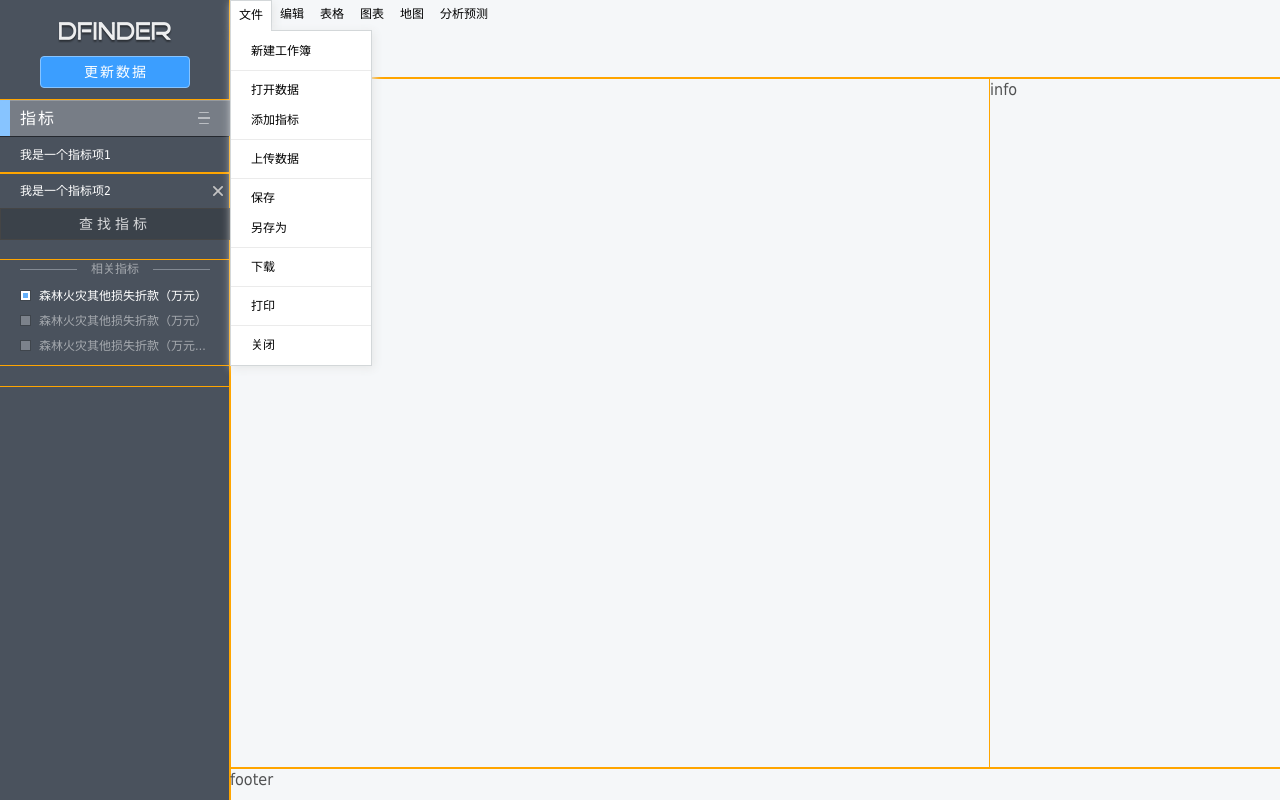
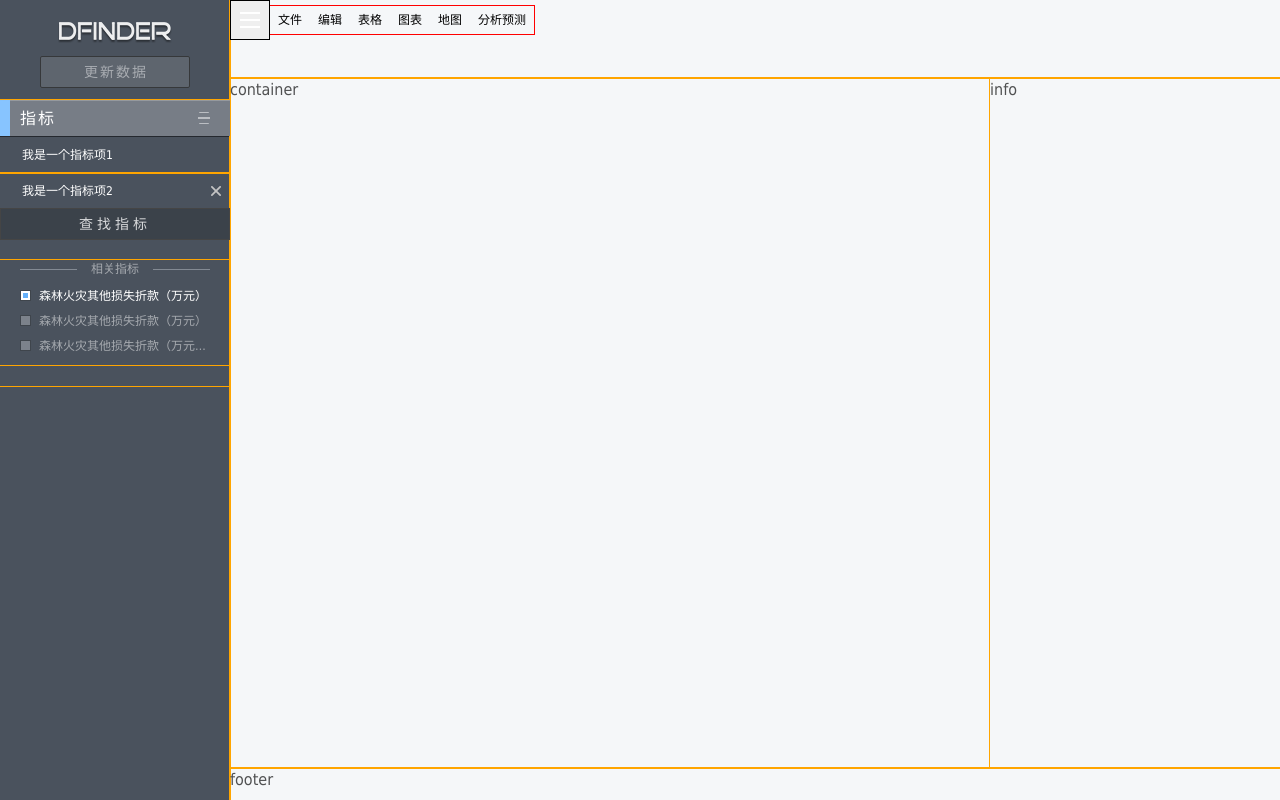
Before and after one commit to JackOVO/dfinder, a website: page app/platform.html in a window 1280 px wide. Drawn offline with nearby package versions, Linux system fonts and the light colour scheme; files that its build step writes are made by us from their sources.

Commit message:
上菜单布局调整

```diff
--- a/app/platform.html
+++ b/app/platform.html
@@ -12,7 +12,7 @@
     <div id="plat-side" class="left">
       <div id="plat-side-top">
         <a href="" class="link-img"><img src="images/logo-platform.png" alt="LOGO"></a><br>
-        <button class="large primary submit">更新数据</button>
+        <button class="large primary submit" disabled>更新数据</button>
       </div><!-- 平台侧边栏上结束 -->
       <div id="plat-side-content">
         <div class="accordion">
@@ -37,35 +37,36 @@
     </div><!-- 平台侧边栏结束 -->
     <div id="plat-body">
       <div id="plat-body-hander">
-        <ul class="menu">
-          <li class="hover"><a href="#">文件</a>
+
+        <button class="hamburger"></button><ul class="menu">
+          <li class=""><a href="#">文件</a>
             <ul>
-              <li><a href="#">新建工作簿</a></li>
+              <li><a href="javascript:;">新建工作簿</a></li>
               <li class="group-line"></li>
-              <li><a href="#">打开数据</a></li>
-              <li><a href="#">添加指标</a></li>
+              <li><a href="javascript:;">打开数据</a></li>
+              <li><a href="javascript:;">添加指标</a></li>
               <li class="group-line"></li>
-              <li><a href="#">上传数据</a></li>
+              <li><a href="javascript:;">上传数据</a></li>
               <li class="group-line"></li>
-              <li class="child"><a href="#">保存</a></li>
-              <li><a href="#">另存为</a></li>
+              <li class="child"><a href="javascript:;">保存</a></li>
+              <li><a href="javascript:;">另存为</a></li>
               <li class="group-line"></li>
-              <li><a href="#">下载</a></li>
+              <li><a href="javascript:;">下载</a></li>
               <li class="group-line"></li>
-              <li class="child disable"><a href="#">打印</a>
+              <li class="child disable"><a href="javascript:;">打印</a>
                 <ul>
-                  <li><a href="#">打印些啥</a></li>
+                  <li><a href="javascript:;">打印些啥</a></li>
                 </ul>
               </li>
               <li class="group-line"></li>
-              <li><a href="#">关闭</a></li>
+              <li><a href="javascript:;">关闭</a></li>
             </ul>
           </li>
-          <li><a href="#">编辑</a></li>
-          <li><a href="#">表格</a></li>
-          <li><a href="#">图表</a></li>
-          <li><a href="#">地图</a></li>
-          <li><a href="#">分析预测</a></li>
+          <li><a href="javascript:;">编辑</a></li>
+          <li><a href="javascript:;">表格</a></li>
+          <li><a href="javascript:;">图表</a></li>
+          <li><a href="javascript:;">地图</a></li>
+          <li><a href="javascript:;">分析预测</a></li>
         </ul>
       </div><!-- 平台主体头结束 -->
       <div id="plat-body-info" class="right">info</div><!-- 平台信息结束 -->
@@ -80,7 +81,7 @@
         <div id="plat-sidehook" class="hamburger">&nbsp;</div>
         <div id="plat-menu">
           <ul class="menu">
-            <li class="hover"><a href="#">文件</a>
+            <li class="hover"><a href="javascript:;">文件</a>
               <ul>
                 <li><a href="#">新建工作簿</a></li>
                 <li class="group-line"></li>
--- a/app/styles/components/_accordion.scss
+++ b/app/styles/components/_accordion.scss
@@ -92,7 +92,8 @@ $accordion-indicator-font-color: rgba($white, .8);;
       .indicator {
         height: $accordion-content-indicator-height;
         width: 100%;
-        padding: 0 $accordion-padding-left 0 $accordion-padding-left;
+        // 为了删除icon两像素的对其
+        padding: 0 $accordion-padding-left 0 ($accordion-padding-left + rem-calc(2));
         font-size: $accordion-content-indicator-font-size;
         color: $white;
         border-bottom: 1px solid $accordion-content-indicator-border-color;
@@ -102,7 +103,7 @@ $accordion-indicator-font-color: rgba($white, .8);;
           line-height: $accordion-content-indicator-height;
           vertical-align: middle;
         }
-        .remove { margin: 0 -16px -5px 0; }
+        .remove { margin: 0 -16px -5px -2px; }
       }
 
       // 搜索指标的按钮
--- a/app/styles/components/_buttons.scss
+++ b/app/styles/components/_buttons.scss
@@ -166,23 +166,6 @@ $button-disabled-border-color: #323232;
 
 @include exports ("bottons") {
 
-.hamburger {
-height: 40px;
-width: 40px;
-position: relative;
-cursor: pointer;
-
-@include hamburger(
-$width:18px, $thickness:1px,
-$top:13px, $left:11px,
-$gap:6px, $color:$white,
-$offcanvas:true);
-
-&::after {
-display: inline-block;
-}
-}
-
   button, .button {
     @include button-base;
 
--- a/app/styles/components/_global.scss
+++ b/app/styles/components/_global.scss
@@ -59,7 +59,7 @@ $base-line-height: 1.5 !default;
     box-shadow:
       0 0 0 $thickness $color,
       0 $gap + $thickness 0 $thickness $color,
-      0 (2 * $gap + 2*$thickness) 0 $thickness $color;
+      0 (2 * $gap + 2 * $thickness) 0 $thickness $color;
   }
 }
 
--- a/app/styles/components/_icons.scss
+++ b/app/styles/components/_icons.scss
@@ -88,7 +88,10 @@ $icon-image-map: (
   .icon, .icon-btn {
     display: inline-block;
 
-    &.row, &.col { @include icon-toggle("row", "row-hover"); }
+    &.row, &.col {
+      @include single-transition(background-image);
+      @include icon-toggle("row", "row-hover");
+    }
     &.col { @include rotate2d(90deg); }
     &.remove { @include icon-image("icon-collecion", (-123px, -87px), 16px, 16px); }
     &.remove:hover { @include icon-image("icon-collecion", (-144px, -87px), 16px, 16px); }
--- a/app/styles/components/_menu.scss
+++ b/app/styles/components/_menu.scss
@@ -1,29 +1,38 @@
 @import "global";
 // 级联菜单
 
-$menu-item-direction: left; // li
+$menu-container-display: block; // 菜单容器
+$menu-container-direction: left;// 一级li
 
-$menu-block-padding: rem-calc(5) 0 rem-calc(5) 0;
-$menu-group-line-margin: rem-calc(4) 0;
+$menu-content-padding: rem-calc(5) 0;
+
+$menu-item-display: block;
 $menu-item-gap: rem-calc(12); // 菜单项空隙
 $menu-item-filling: rem-calc(20); // 两侧填充尺寸
 $menu-item-min-width: rem-calc(140); // 最小尺寸
 
+$menu-item-font-padding: rem-calc(5) rem-calc(8); // 权重低默认
+$menu-item-font-size: 12px;
+$menu-item-font-color: $black;
+
+$menu-group-line-margin: rem-calc(4) 0;
+
+$menu-content-border-color: #d3d7d9;
+$menu-content-bg-color: $white;
+$menu-item-hover-bg-color: #f0f0f0;
 $menu-group-line-color: #ebebeb;
-$menu-block-bg-color: $white;
-$menu-block-border-color: #d3d7d9;
-$menu-item-hover-bg-color: #f0f0f0;
-$menu-block-box-shadow-color: #e6e7e7;
+$menu-content-box-shadow-color: #e6e7e7;
+
 
 @include exports ("menu") {
-
   .menu {
     margin: 0;
     padding: 0;
+outline: 1px solid red;
 
     li {
-      display: block;
-      float: $menu-item-direction;
+      display: $menu-container-display;
+      float: $menu-container-direction;
 
       &.hover { // 激活
         position: relative; // 下层容器相对定位
@@ -36,9 +45,9 @@ $menu-block-box-shadow-color: #e6e7e7;
       }
 
       > ul { // 二级菜单容器
-        padding: $menu-block-padding;
-        background-color: $menu-block-bg-color;
-        border: 1px solid $menu-block-border-color;
+        padding: $menu-content-padding;
+        background-color: $menu-content-bg-color;
+        border: 1px solid $menu-content-border-color;
 
         a { // 菜单项尺寸定义
           min-width: $menu-item-min-width;
@@ -50,30 +59,27 @@ $menu-block-box-shadow-color: #e6e7e7;
 
     ul {
       position: absolute; // 根据li绝对定位
-      z-index: 99;
       display: none;
+      padding: 0;
       margin: 0;
-      padding: 0;
-
-      box-shadow: 2px 2px 9px $menu-block-box-shadow-color;
+      box-shadow: 2px 2px 9px $menu-content-box-shadow-color;
 
       ul {
         top: 0;
         left: 100%;
         margin-left: -5px;
 
-        box-shadow: 2px 2px 9px $menu-block-box-shadow-color;
+        box-shadow: 2px 2px 9px $menu-content-box-shadow-color;
       }
 
       li { float: none; }
     }
 
-    // 默认菜单项的大小控制
-    a {
-      display: block;
-      padding: 5px 8px; // 权重低默认
-      font-size: 12px;
-      color: $black;
+    a { // 菜单项的大小控制
+      display: $menu-item-display;
+      padding: $menu-item-font-padding; // 权重低默认
+      font-size: $menu-item-font-size;
+      color: $menu-item-font-color;
       cursor: default;
       white-space: nowrap;
       vertical-align: middle;
@@ -82,10 +88,10 @@ $menu-block-box-shadow-color: #e6e7e7;
 
     > li.hover > a { // 向下覆盖li形成一个整体的框
       position: relative;
-      border: 1px solid $menu-block-border-color;
-      border-bottom-color: $menu-block-border-color;
-      background-color: $menu-block-bg-color;
-      box-shadow: 2px 2px 9px $menu-block-box-shadow-color;
+      border: 1px solid $menu-content-border-color;
+      border-bottom-color: $menu-content-border-color;
+      background-color: $menu-content-bg-color;
+      box-shadow: 2px 2px 9px $menu-content-box-shadow-color;
 
       &::after { // 遮盖阴影
         content: "";
@@ -94,9 +100,9 @@ $menu-block-box-shadow-color: #e6e7e7;
         height: 9px;
         position: absolute;
         z-index: 100;
+        left: 0;
         bottom: -2px;
-        left: 0;
-        background-color: $menu-block-bg-color;
+        background-color: $menu-content-bg-color;
       }
     }
   }
--- a/app/styles/platform.scss
+++ b/app/styles/platform.scss
@@ -53,6 +53,23 @@ $plat-body-footer-height: 32px;
     @at-root #plat-body-hander {
       height: $plat-body-hander-height;
       margin-top: -$plat-body-hander-height;
+
+      > .hamburger {
+        position: relative;
+        width: 40px;
+        height: 40px;
+        vertical-align: middle;
+
+        @include hamburger(
+          $width:18px, $thickness:1px,
+          $top:12px, $left:10px,
+          $gap:6px, $color:$white,
+          $offcanvas:true);
+      }
+      > .menu {
+        display: inline-block;
+        vertical-align: middle;
+      }
     }
 
     @at-root #plat-body-info {
```
